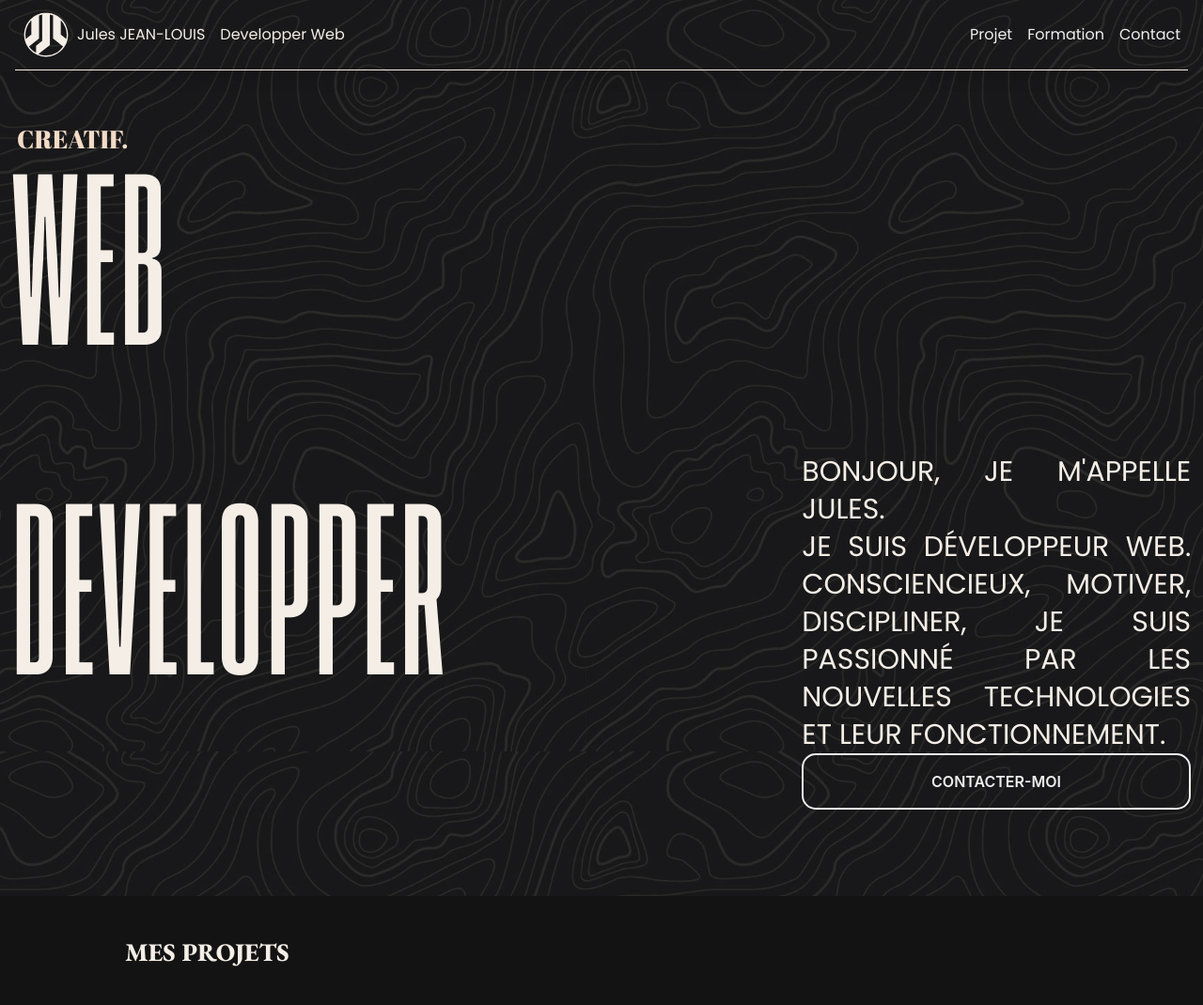
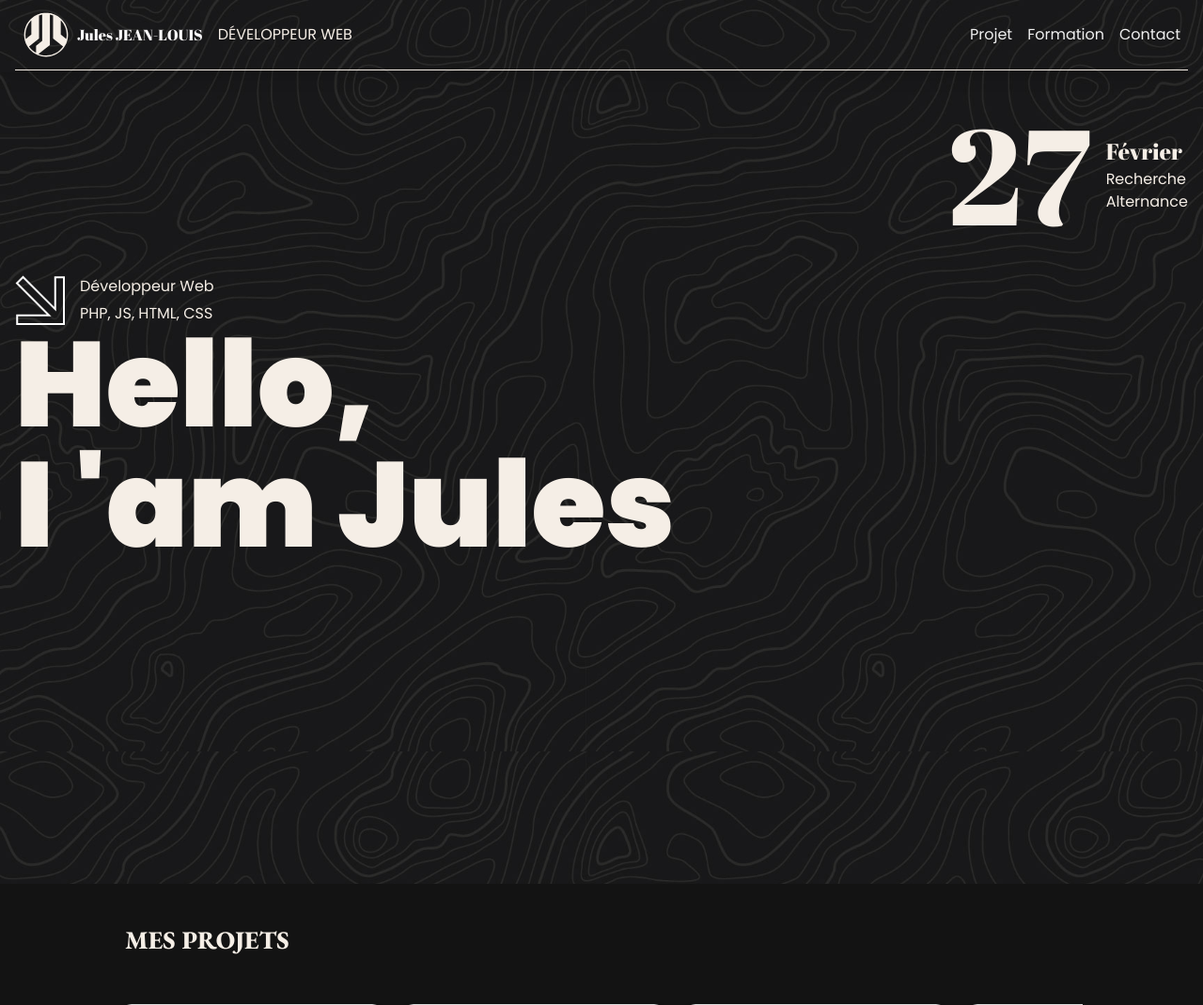
Before and after one commit to jules-jean-louis1/portfolio, a PHP site: page / in a window 1280 px wide. Shown: the top 1070 px of the page at 94% size. Run offline with PHP 8.4, Linux system fonts and the light colour scheme; some libraries are stand-ins or nearby versions.

Commit message:
little change home page

```diff
--- a/index.php
+++ b/index.php
@@ -42,10 +42,10 @@
 					</a>
                     <ul class="flex flex-row hidden md:flex">
                         <li>
-                            <h2 class="mx-2">Jules JEAN-LOUIS</h2>
+                            <h2 class="mx-2" id="nom">Jules JEAN-LOUIS</h2>
                         </li>
                         <li>
-                            <h2 class="mx-2">Developper Web</h2>
+                            <h2 class="mx-2" id="sous-titre">Développeur Web</h2>
                         </li>
                     </ul>
                 </div>
@@ -67,32 +67,60 @@
 		<div class="scroller"></div>
 		<div id="scrollbar" class ="mx-4"></div>
 	</header>
-    <main>
-		<section class="present" id="present">
-			<div class="sub-present">
-				<div class="box-subpresent">
-
-					<div class="maintenace">
-						<div class="toptitle-element">
-							<span>Creatif.</span>
-						</div>
-						<h1 class="uppercase">
-							<span class="split" id="split_main">
-								<div class="line" style="transform: translate(0px, 0%);opacity: 1;">Web</div>
+    <main >
+		<article id="home-page">
+			<section class="mx-4" id="present">
+			<div class="flex items-center justify-end">
+				<div id="number" class="flex">
+					<h3>
+						<span>2</span>
+					</h3>
+					<h3>
+						<span>7</span>
+					</h3>
+				</div>
+				<div id="label" class="flex flex-col ml-4">
+					<span id="dateMoisAlt">Février</span>
+					<span>Recherche</span>
+					<span>Alternance</span>
+				</div>
+			</div>
+			<div class="flex">
+					<div class="">
+						<svg width="53px" height="53px" viewBox="0 0 53 53" version="1.1" xmlns="http://www.w3.org/2000/svg" xmlns:xlink="http://www.w3.org/1999/xlink">
+                            <g id="arrow-wrap" stroke="none" stroke-width="1" fill="none" fill-rule="evenodd">
+                                <g id="arrow" transform="translate(-904.000000, -343.000000)" stroke="#FFFFFF" stroke-width="2">
+                                    <path d="M912.545285,345 L946.743,379.198 L946.74357,345.246688 L956,345.246688 L956,395 L906.246688,395 L906.246688,385.74357 L940.198,385.743 L906,351.545285 L912.545285,345 Z" id="wrap-arrow1a"></path>
+                                </g>
+                            </g>
+                        </svg>
+					</div>
+					<div class=" mx-4 flex flex-col justify-between">
+						<h1>
+							<span>
+								Développeur Web
 							</span>
-							<span class="split" id="split_info">
-								<div  class="line" style="transform: translate(0px, 0%);opacity: 1;">Developper</div>
+						</h1>
+						<h1>
+							<span>
+								PHP, JS, HTML, CSS
 							</span>
-						<h1>
-					</div>
-					<div class="sub2-present">
-						<p id="para-present"> Bonjour, je m'appelle Jules.</p>
-						<p>Je suis développeur Web. Consciencieux, motiver, discipliner, je suis passionné par les nouvelles technologies et leur fonctionnement.</p>
-						<button class="button-28" role="button"><a href="#section_contact">contacter-moi</a></button>
+						</h1>
 					</div>
 				</div>
-			</div>
-		</section>
+				<div class="" id="home-page-title">
+					<h1 class="text-9xl">
+						<span id="">
+							Hello,
+						</span>
+					</h1>
+					<h1 class="text-9xl">
+						<span>
+							I 'am Jules
+						</span>
+				</div>
+			</section>
+		</article>
 		<section class="projet scroll_section" id="section_projets">
 			<div class="box-warpper-projet">
 				<div class="box-projet-title">
--- a/style.css
+++ b/style.css
@@ -110,13 +110,11 @@ span.svg_logo {
 	margin: 2.5%;
 }
 #nom{
-	width: 142px;
     font-family: 'Abril Fatface', cursive;
     color: #fbfafb;
-    box-sizing: border-box;
 }
 #sous-titre{
-	width: 245px;
+	text-transform: uppercase;
 }
 .navbar-sub{
 	display: flex;
@@ -157,125 +155,33 @@ body{
 
 }
 
-/* Section Présentation */
-.present{
-	margin-left: 1%;
-	margin-right: 1%;
-	width: 98%;
+/*#############################################################
+###############################################################
+################ H O M E - S E C T I O N ######################
+###############################################################
+###############################################################
+#############################################################*/
+
+#present{
     height: 100vh;
-    position: relative;
-	margin-top: 1%;
 }
-.sub-present {
-    position: absolute;
-    bottom: 28px;
-    left: 0;
-    right: 0;
-    align-items: flex-end;
-    justify-content: space-between;
+#home-page-title {
+	font-weight: 900;
 }
-.box-subpresent{
-	display: flex;
-	justify-content: space-between;
-	align-items: flex-end;
-}
-.maintenace{
-	font-family: 'TuskerGrotesk-2600Semibold';
-	font-size: 12rem;
-	text-transform: uppercase;
-	margin-bottom: -2vw;
-}
-.toptitle-element{
-	font-size: 2.1vw;
-    margin-left: 0.4vw;
-    margin-bottom: -4vw;
-	color: #f3dbc7;
+#number{
+	margin: 0;
+	padding: 0;
+	font-size: 9em;
 	font-family: 'Abril Fatface', cursive;
 }
-.maintenace h1{
-	margin: 0px 0px 5px 0px;
-	padding-top: 2vh;
-	transform-origin: 0 50%;
-    white-space: nowrap;
-    will-change: transform;
+#number span{
+	margin: 0;
+	padding: 0;
 }
-[class*=box-subpresent] h1>span{
-	position: relative;
+#dateMoisAlt {
+	font-size: 1.5em;
+	font-family: 'Abril Fatface', cursive;
 }
-.maintenace h1 {
-	font-size: 15vw;
-	letter-spacing: 5px;
-}
-h1 [class*=split]:first-of-type {
-	transform: translateY(1vw);
-}
-h1 [class*=split]{
-	overflow: hidden;
-	display: flex;
-}
-#split_main, #split_info{
-	height: 364px;
-}
-.sub2-present {
-    display: flex;
-    flex-direction: column;
-    align-items: flex-end;
-	width: 33%;
-    height: 20%;
-	text-transform: uppercase;
-}
-.sub2-present p{
-	margin: 0;
-	display: flex;
-	text-align: justify;
-	font-size: 1.875rem;
-	line-height: 1.3333;
-}
-.button-28 {
-	text-transform: uppercase;
-  appearance: none;
-  background-color: transparent;
-  border: 2px solid #efefef;
-  border-radius: 15px;
-  box-sizing: border-box;
-  color: #efefef;
-  cursor: pointer;
-  display: inline-block;
-  font-family: Roobert,-apple-system,BlinkMacSystemFont,"Segoe UI",Helvetica,Arial,sans-serif,"Apple Color Emoji","Segoe UI Emoji","Segoe UI Symbol";
-  font-size: 16px;
-  font-weight: 600;
-  line-height: normal;
-  margin: 0;
-  min-height: 60px;
-  min-width: 0;
-  outline: none;
-  padding: 16px 24px;
-  text-align: center;
-  text-decoration: none;
-  transition: all 300ms cubic-bezier(.23, 1, 0.32, 1);
-  user-select: none;
-  -webkit-user-select: none;
-  touch-action: manipulation;
-  width: 100%;
-  will-change: transform;
-}
-
-.button-28:disabled {
-  pointer-events: none;
-}
-
-.button-28:hover {
-  color: #ef0e3b;
-  background-color: #efefef;
-  box-shadow: rgba(0, 0, 0, 0.25) 0 8px 15px;
-  transform: translateY(-2px);
-}
-
-.button-28:active {
-  box-shadow: none;
-  transform: translateY(0);
-}
-
 .projet{
 	background-color: #131313;
 	height: 100vh;
```
